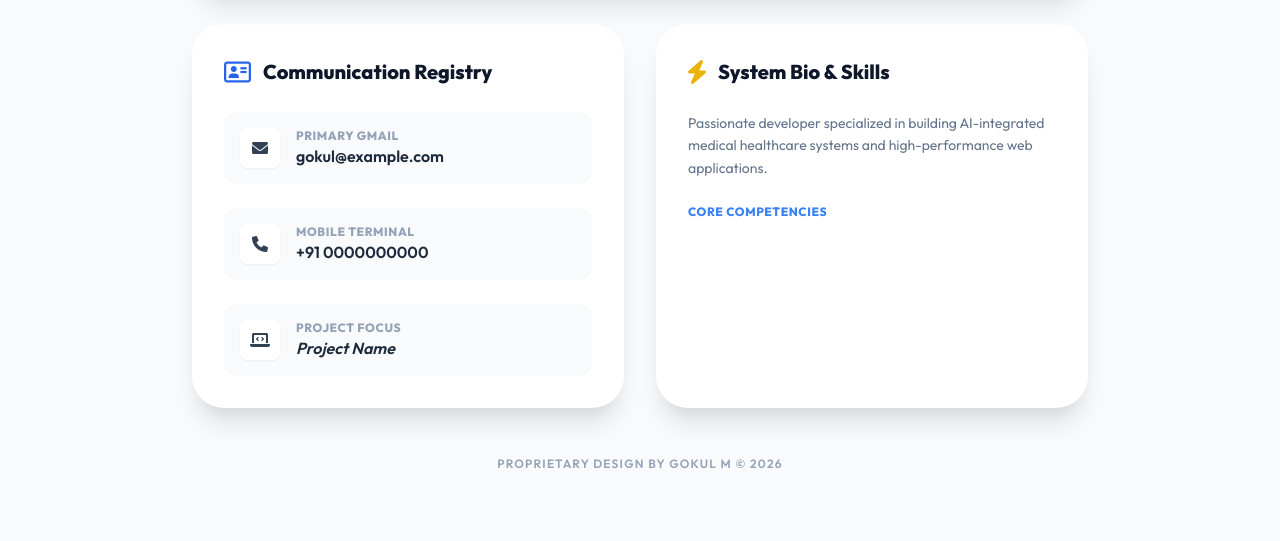
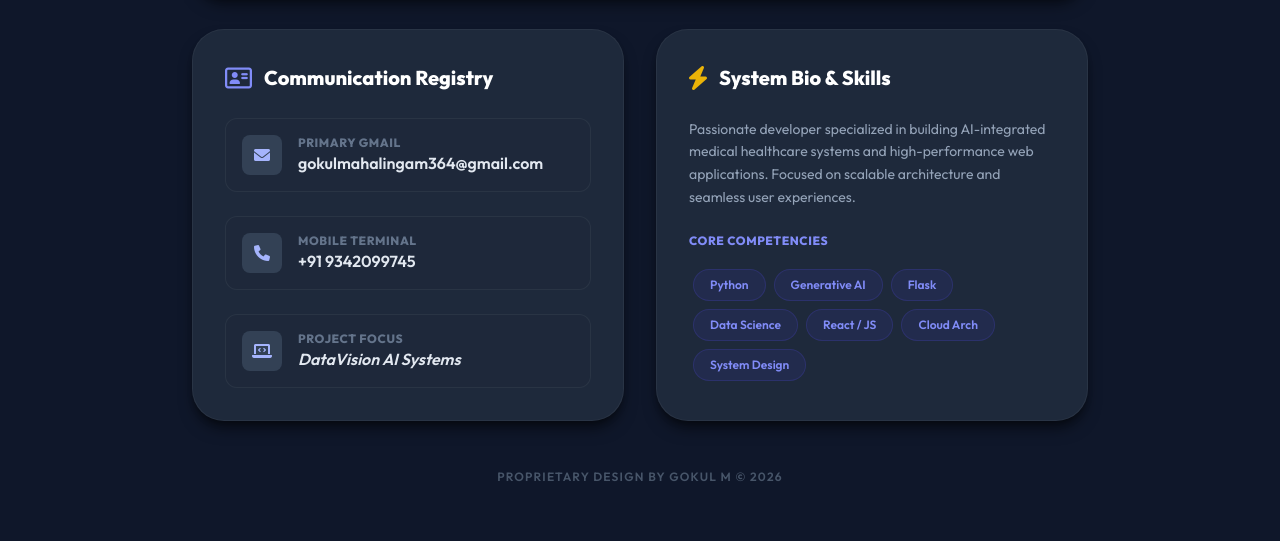
Before and after one commit to gokulm-dev-official/Advanced-DataVisionMax, a plain HTML site: page frontend/about.html in a window 1280 px wide. Shown: the part 457-998 px from the top of the page. Before the commit the page ends 953 px from the top, so only its background shows below. Drawn offline with nearby package versions, Linux system fonts and the light colour scheme; no server answers.

Commit message:
Enhance: Update About page to dark theme, improve mobile responsiveness, and hardcode profile data

```diff
--- a/frontend/about.html
+++ b/frontend/about.html
@@ -9,177 +9,158 @@
     <link href="https://cdnjs.cloudflare.com/ajax/libs/font-awesome/6.0.0/css/all.min.css" rel="stylesheet">
     <link href="https://fonts.googleapis.com/css2?family=Outfit:wght@300;400;600;800&display=swap" rel="stylesheet">
     <style>
+        :root {
+            --bg-dark: #0f172a;
+            --panel-bg: #1e293b;
+            --accent: #4f46e5;
+            --text-muted: #94a3b8;
+        }
+
         body {
             font-family: 'Outfit', sans-serif;
-            background-color: #f8fafc;
-            color: #1e293b;
+            background-color: var(--bg-dark);
+            color: white;
         }
 
         .card-shadow {
-            box-shadow: 0 20px 25px -5px rgba(0, 0, 0, 0.1), 0 10px 10px -5px rgba(0, 0, 0, 0.04);
+            box-shadow: 0 10px 15px -3px rgba(0, 0, 0, 0.5), 0 4px 6px -2px rgba(0, 0, 0, 0.3);
+            border: 1px solid rgba(255, 255, 255, 0.05);
         }
 
-        .gradient-bg {
-            background: linear-gradient(135deg, #ffffff 0%, #f1f5f9 100%);
+        .glass-panel {
+            background: var(--panel-bg);
+            border-radius: 2rem;
         }
 
         .pill {
-            background: #0f172a;
-            color: white;
+            background: rgba(79, 70, 229, 0.1);
+            color: #818cf8;
             padding: 6px 16px;
             border-radius: 9999px;
             font-size: 0.75rem;
             font-weight: 600;
             display: inline-block;
             margin: 4px;
+            border: 1px solid rgba(79, 70, 229, 0.2);
         }
     </style>
 </head>
 
-<body class="min-h-screen flex flex-col items-center justify-center p-6 bg-slate-50 text-slate-900">
+<body class="min-h-screen flex flex-col items-center justify-center p-6 text-slate-200">
 
     <!-- Back Button -->
     <a href="/dashboard"
-        class="absolute top-8 left-8 text-slate-500 hover:text-indigo-600 transition flex items-center gap-2 font-medium">
+        class="absolute top-8 left-8 text-slate-400 hover:text-indigo-400 transition flex items-center gap-2 font-medium">
         <i class="fas fa-arrow-left"></i> Back to Dashboard
     </a>
 
     <!-- Main Profile Card -->
-    <div class="w-full max-w-4xl bg-white rounded-[2rem] card-shadow overflow-hidden p-12 text-center relative mb-8">
-        <div class="absolute top-0 left-0 w-full h-2 bg-gradient-to-r from-blue-500 to-indigo-600"></div>
+    <div
+        class="w-full max-w-4xl glass-panel card-shadow overflow-hidden p-8 md:p-12 text-center relative mb-8 mt-16 md:mt-0">
+        <div class="absolute top-0 left-0 w-full h-1 bg-gradient-to-r from-blue-500 to-indigo-600"></div>
 
-        <div class="inline-block bg-blue-50 text-blue-600 px-4 py-1 rounded-full text-xs font-bold tracking-wider uppercase mb-6"
-            id="p-role-tag">
+        <div
+            class="inline-block bg-indigo-500/10 text-indigo-400 border border-indigo-500/20 px-4 py-1 rounded-full text-xs font-bold tracking-wider uppercase mb-6">
             Lead Architect
         </div>
 
-        <h1 class="text-6xl font-extrabold text-slate-900 mb-2 tracking-tight" id="p-name">GOKUL M</h1>
-        <p class="text-xl text-slate-500 font-medium mb-8" id="p-role-long">Full Stack Engineer & AI Researcher</p>
+        <h1 class="text-5xl md:text-6xl font-extrabold text-white mb-2 tracking-tight">GOKUL M</h1>
+        <p class="text-xl text-slate-400 font-medium mb-8">Full Stack Engineer & AI Researcher</p>
 
-        <p class="text-slate-600 italic max-w-2xl mx-auto text-lg leading-relaxed mb-10" id="p-bio">
+        <p class="text-slate-300 italic max-w-2xl mx-auto text-lg leading-relaxed mb-10">
             "I create clean, modern websites using high-performance technologies and enjoy building impactful AI
             healthcare solutions."
         </p>
 
-        <div class="flex justify-center gap-4">
-            <a id="lnk-github" href="#" target="_blank"
-                class="flex items-center gap-2 bg-slate-900 text-white px-6 py-3 rounded-lg font-bold hover:bg-slate-800 transition">
+        <div class="flex flex-col md:flex-row justify-center gap-4">
+            <a href="https://github.com/gokulm-dev-official" target="_blank"
+                class="flex items-center justify-center gap-2 bg-slate-800 text-white px-6 py-3 rounded-lg font-bold hover:bg-slate-700 transition border border-gray-700">
                 <i class="fab fa-github text-xl"></i> GitHub
             </a>
-            <a id="lnk-linkedin" href="#" target="_blank"
-                class="flex items-center gap-2 bg-[#0077b5] text-white px-6 py-3 rounded-lg font-bold hover:bg-[#006399] transition">
+            <a href="https://linkedin.com/in/gokul-m" target="_blank"
+                class="flex items-center justify-center gap-2 bg-[#0a66c2] text-white px-6 py-3 rounded-lg font-bold hover:bg-[#004182] transition">
                 <i class="fab fa-linkedin text-xl"></i> LinkedIn
             </a>
-            <a id="lnk-email" href="mailto:"
-                class="flex items-center gap-2 bg-red-500 text-white px-6 py-3 rounded-lg font-bold hover:bg-red-600 transition">
+            <a href="mailto:gokulmahalingam364@gmail.com"
+                class="flex items-center justify-center gap-2 bg-rose-600 text-white px-6 py-3 rounded-lg font-bold hover:bg-rose-700 transition">
                 <i class="fas fa-envelope text-xl"></i> Gmail
             </a>
         </div>
     </div>
 
     <!-- Details Grid -->
-    <div class="w-full max-w-4xl grid grid-cols-1 md:grid-cols-2 gap-8">
+    <div class="w-full max-w-4xl grid grid-cols-1 md:grid-cols-2 gap-8 mb-10">
 
         <!-- Contact Registry -->
-        <div class="bg-white rounded-[2rem] p-8 card-shadow">
+        <div class="glass-panel p-8 card-shadow">
             <div class="flex items-center gap-3 mb-6">
-                <i class="far fa-address-card text-2xl text-blue-600"></i>
-                <h3 class="text-xl font-bold">Communication Registry</h3>
+                <i class="far fa-address-card text-2xl text-indigo-400"></i>
+                <h3 class="text-xl font-bold text-white">Communication Registry</h3>
             </div>
 
             <div class="space-y-6">
-                <div class="bg-slate-50 p-4 rounded-xl flex items-center gap-4">
-                    <div
-                        class="w-10 h-10 bg-white rounded-lg flex items-center justify-center shadow-sm text-slate-700">
+                <div class="bg-slate-800/50 p-4 rounded-xl flex items-center gap-4 border border-gray-700/50">
+                    <div class="w-10 h-10 bg-slate-700 rounded-lg flex items-center justify-center text-indigo-300">
                         <i class="fas fa-envelope"></i>
                     </div>
-                    <div>
-                        <div class="text-xs text-slate-400 font-bold uppercase tracking-wider">Primary Gmail</div>
-                        <div class="font-semibold text-slate-800" id="c-email">gokul@example.com</div>
+                    <div class="overflow-hidden">
+                        <div class="text-xs text-slate-500 font-bold uppercase tracking-wider">Primary Gmail</div>
+                        <div class="font-semibold text-slate-200 truncate">gokulmahalingam364@gmail.com</div>
                     </div>
                 </div>
 
-                <div class="bg-slate-50 p-4 rounded-xl flex items-center gap-4">
-                    <div
-                        class="w-10 h-10 bg-white rounded-lg flex items-center justify-center shadow-sm text-slate-700">
+                <div class="bg-slate-800/50 p-4 rounded-xl flex items-center gap-4 border border-gray-700/50">
+                    <div class="w-10 h-10 bg-slate-700 rounded-lg flex items-center justify-center text-indigo-300">
                         <i class="fas fa-phone"></i>
                     </div>
                     <div>
-                        <div class="text-xs text-slate-400 font-bold uppercase tracking-wider">Mobile Terminal</div>
-                        <div class="font-semibold text-slate-800" id="c-phone">+91 0000000000</div>
+                        <div class="text-xs text-slate-500 font-bold uppercase tracking-wider">Mobile Terminal</div>
+                        <div class="font-semibold text-slate-200">+91 9342099745</div>
                     </div>
                 </div>
 
-                <div class="bg-slate-50 p-4 rounded-xl flex items-center gap-4">
-                    <div
-                        class="w-10 h-10 bg-white rounded-lg flex items-center justify-center shadow-sm text-slate-700">
+                <div class="bg-slate-800/50 p-4 rounded-xl flex items-center gap-4 border border-gray-700/50">
+                    <div class="w-10 h-10 bg-slate-700 rounded-lg flex items-center justify-center text-indigo-300">
                         <i class="fas fa-laptop-code"></i>
                     </div>
                     <div>
-                        <div class="text-xs text-slate-400 font-bold uppercase tracking-wider">Project Focus</div>
-                        <div class="font-semibold text-slate-800 italic" id="c-focus">Project Name</div>
+                        <div class="text-xs text-slate-500 font-bold uppercase tracking-wider">Project Focus</div>
+                        <div class="font-semibold text-slate-200 italic">DataVision AI Systems</div>
                     </div>
                 </div>
             </div>
         </div>
 
         <!-- Skills -->
-        <div class="bg-white rounded-[2rem] p-8 card-shadow">
+        <div class="glass-panel p-8 card-shadow">
             <div class="flex items-center gap-3 mb-6">
                 <i class="fas fa-bolt text-2xl text-yellow-500"></i>
-                <h3 class="text-xl font-bold">System Bio & Skills</h3>
+                <h3 class="text-xl font-bold text-white">System Bio & Skills</h3>
             </div>
 
-            <p class="text-slate-500 text-sm leading-relaxed mb-6" id="p-bio-short">
+            <p class="text-slate-400 text-sm leading-relaxed mb-6">
                 Passionate developer specialized in building AI-integrated medical healthcare systems and
-                high-performance web applications.
+                high-performance web applications. Focused on scalable architecture and seamless user experiences.
             </p>
 
-            <div class="text-xs text-blue-500 font-bold uppercase tracking-wider mb-4">Core Competencies</div>
-            <div id="skills-container" class="flex flex-wrap">
-                <!-- Skills injected here -->
+            <div class="text-xs text-indigo-400 font-bold uppercase tracking-wider mb-4">Core Competencies</div>
+            <div class="flex flex-wrap">
+                <span class="pill">Python</span>
+                <span class="pill">Generative AI</span>
+                <span class="pill">Flask</span>
+                <span class="pill">Data Science</span>
+                <span class="pill">React / JS</span>
+                <span class="pill">Cloud Arch</span>
+                <span class="pill">System Design</span>
             </div>
         </div>
 
     </div>
 
-    <div class="mt-12 text-center text-slate-400 text-xs font-semibold tracking-widest uppercase">
-        Proprietary Design By <span id="footer-name">GOKUL M</span> &copy; 2026
+    <div class="mt-2 text-center text-slate-600 text-xs font-semibold tracking-widest uppercase pb-8">
+        Proprietary Design By <span>GOKUL M</span> &copy; 2026
     </div>
 
-    <script>
-        // Fetch User Config
-        fetch('http://127.0.0.1:5000/profile-config')
-            .then(res => res.json())
-            .then(data => {
-                // Header
-                document.getElementById('p-name').textContent = data.name;
-                document.getElementById('footer-name').textContent = data.name;
-                document.getElementById('p-role-tag').textContent = data.role.split('&')[0].trim(); // Short role
-                document.getElementById('p-role-long').textContent = data.role;
-                document.getElementById('p-bio').textContent = `"${data.bio}"`;
-                document.getElementById('p-bio-short').textContent = data.bio;
-
-                // Links
-                document.getElementById('lnk-github').href = data.github;
-                document.getElementById('lnk-linkedin').href = data.linkedin;
-                document.getElementById('lnk-email').href = `mailto:${data.email}`;
-
-                // Contact
-                document.getElementById('c-email').textContent = data.email;
-                document.getElementById('c-phone').textContent = data.phone;
-                document.getElementById('c-focus').textContent = data.focus;
-
-                // Skills
-                const container = document.getElementById('skills-container');
-                data.skills.forEach(skill => {
-                    const span = document.createElement('span');
-                    span.className = 'pill';
-                    span.textContent = skill.trim();
-                    container.appendChild(span);
-                });
-            });
-    </script>
 </body>
 
 </html>
```
